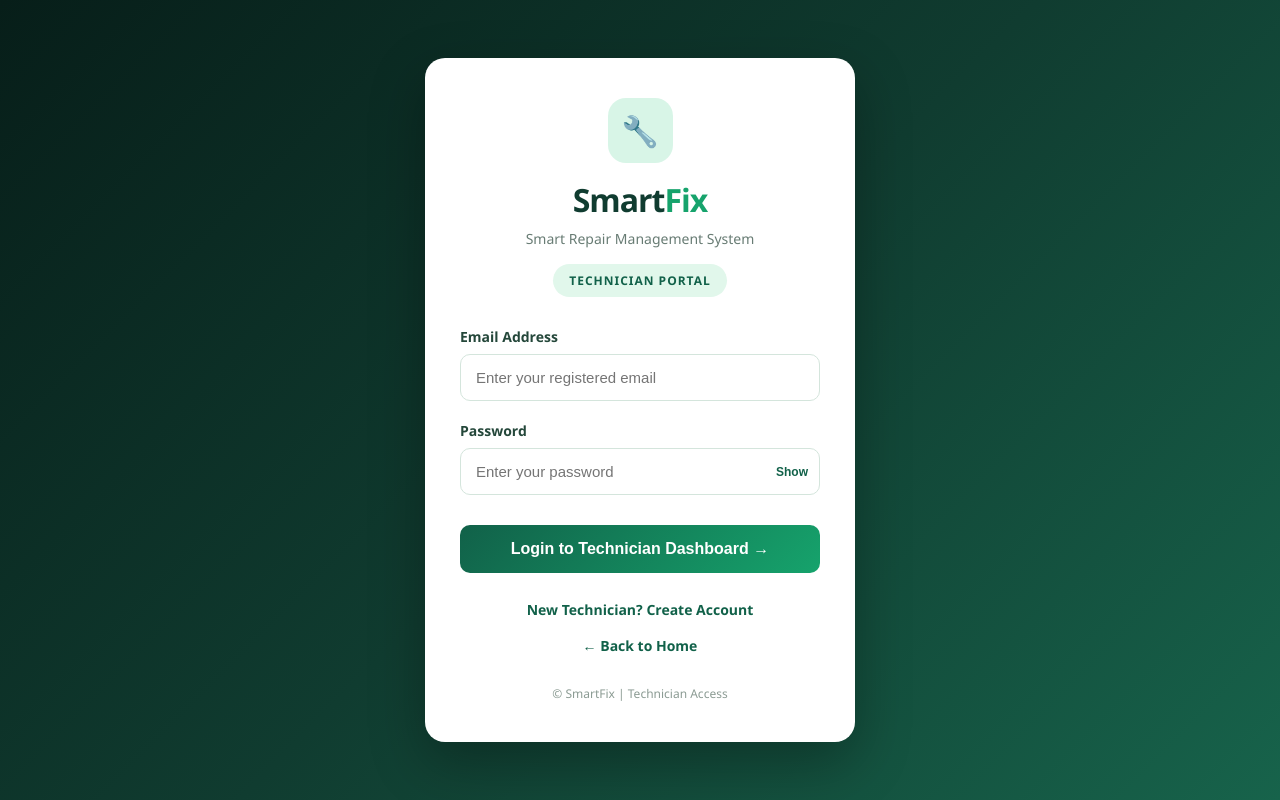
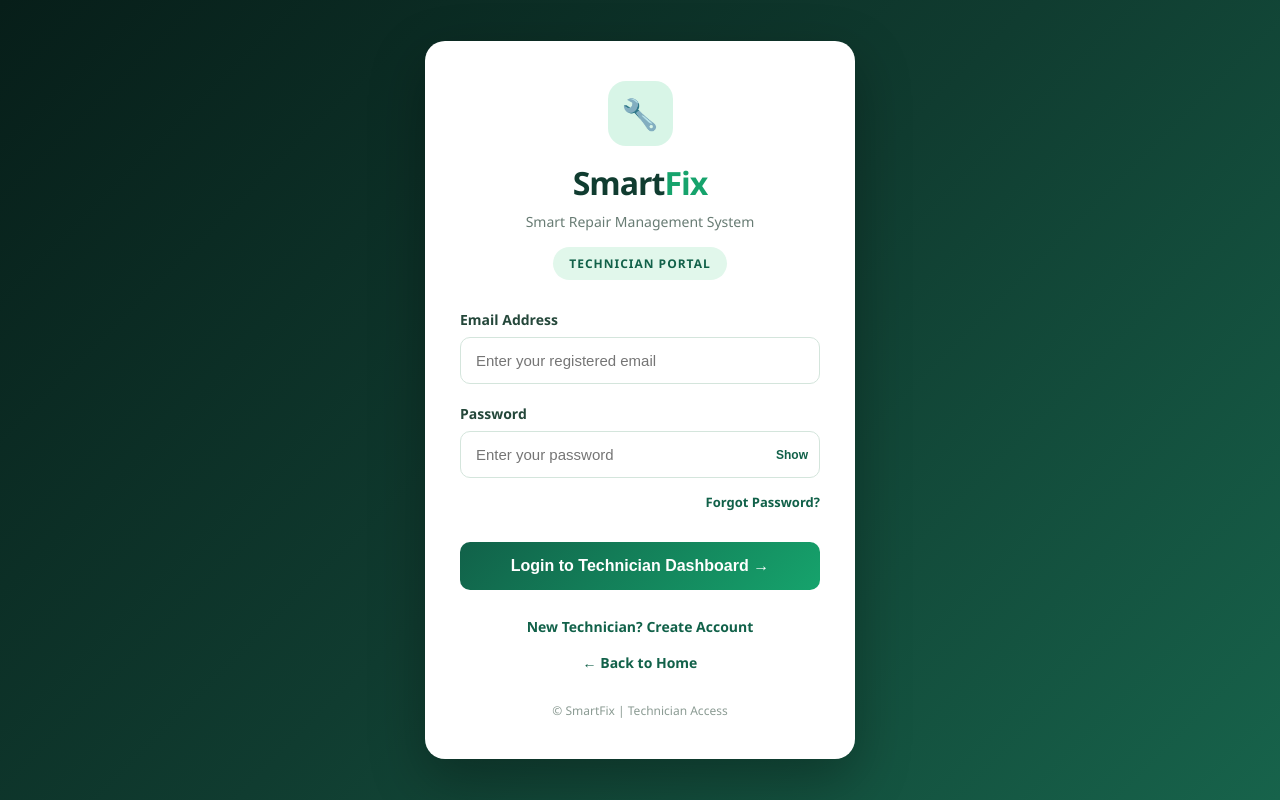
Before and after one commit to nitishsarkar0580/smartfix-management-system, a Flask app: page /technician-login in a window 1280 px wide. Run offline with Flask 3, Linux system fonts and the light colour scheme.

Commit message:
Enhance technician login page with forgot password link
Added a 'Forgot Password?' link to the technician login page.

```diff
--- a/templates/technician_login.html
+++ b/templates/technician_login.html
@@ -127,6 +127,25 @@
             font-size: 12px;
         }
 
+        /* Forgot Password Link */
+
+        .forgot-password {
+            text-align: right;
+            margin-top: 12px;
+            margin-bottom: 5px;
+        }
+
+        .forgot-password a {
+            color: #116149;
+            font-size: 13px;
+            font-weight: 600;
+            text-decoration: none;
+        }
+
+        .forgot-password a:hover {
+            text-decoration: underline;
+        }
+
         .login-btn {
             width: 100%;
             padding: 15px;
@@ -247,6 +266,14 @@
 
                 </div>
 
+                <!-- Technician Forgot Password -->
+
+                <div class="forgot-password">
+                    <a href="{{ url_for('technician_forgot_password') }}">
+                        Forgot Password?
+                    </a>
+                </div>
+
             </div>
 
             <button type="submit" class="login-btn">
```
